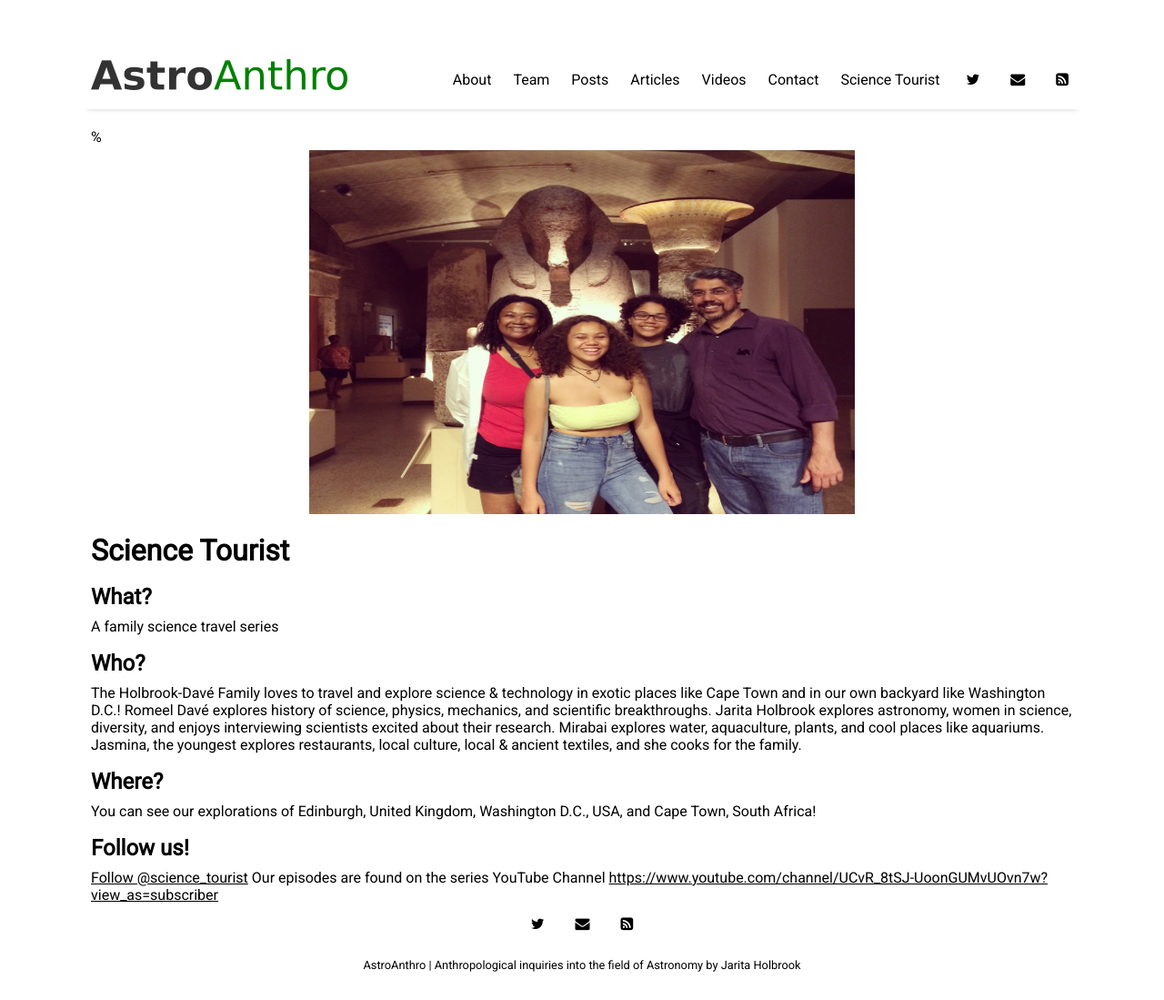
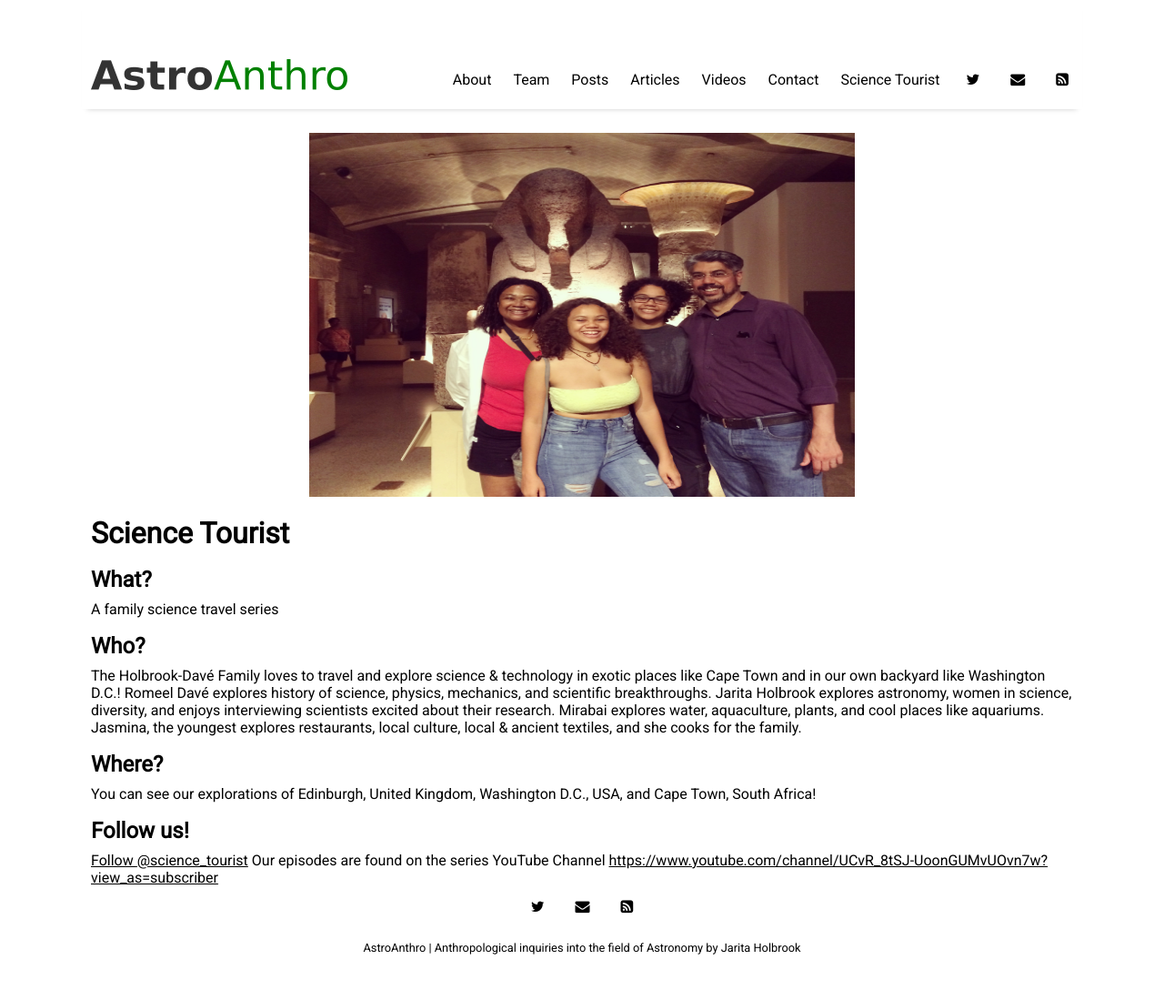
Before and after one commit to romeeld/AstroAnthro, a Jekyll site: the page built from pages/science-tourist.html, in a window 1280 px wide and 1099 px high. Shown: the whole window at 91% size. Built offline with Jekyll 4.4.1, drawn with Linux system fonts in a browser that asks for light colours; nearby versions of some CDN libraries; comment, search, counter and statistics services are not loaded.

Commit message:
Update science-tourist.html

```diff
--- a/pages/science-tourist.html
+++ b/pages/science-tourist.html
@@ -2,13 +2,6 @@
 layout: page
 title: Science Tourist
 ---
-%{% for post in site.categories.sciencetourist %}
- % <a href="{{ site.github.url }}{{ post.url }}">
-  %  <div class="featured-posts" {% if post.image %}style="background-image:url({{ site.github.url }}/assets/img/IMG_1854.JPG)"{% endif %}>
-   %   <h2><span>{{ post.title }}</span></h2>
-    %</div>
- % </a>
-%{% endfor %}
 <html>
   <body>
 <img src="https://github.com/romeeld/AstroAnthro/blob/master/assets/img/IMG_1854.JPG" width="600" height="400">
```
